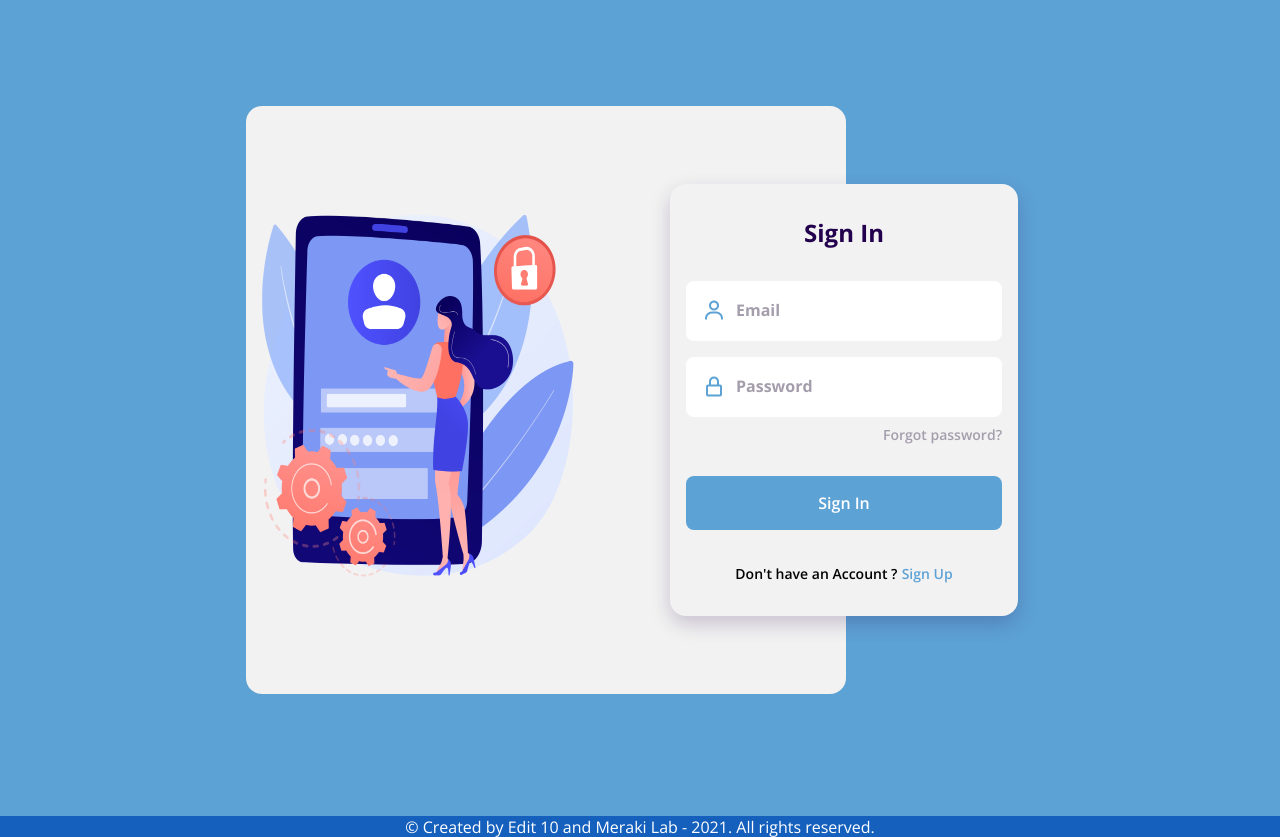
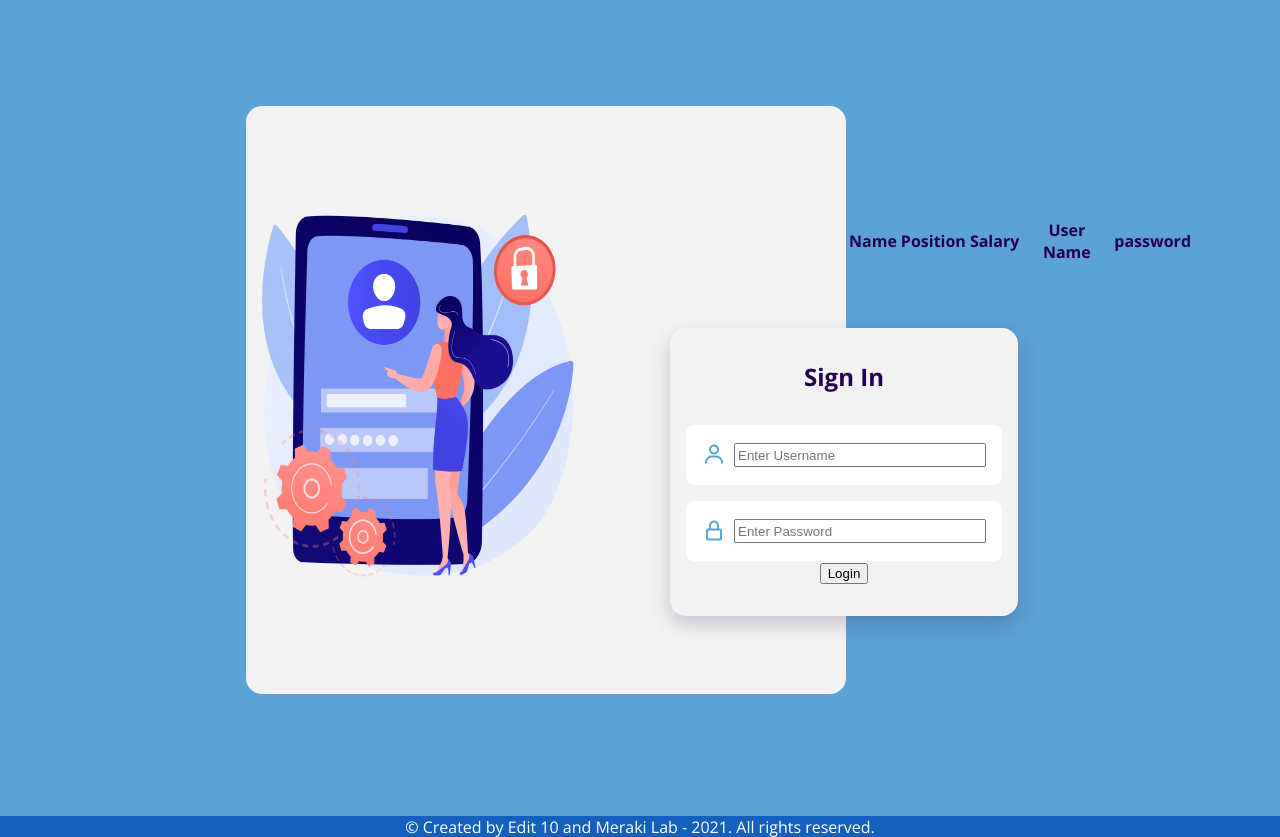
Before and after one commit to harshitaachadha/The-Cybernation-Project---Teach-yourself-cybersecurity, a Django app: page /login in a window 1280 px wide. Shown: the top 837 px of the page. Run offline with Django 3.2, Linux system fonts and the light colour scheme; lists and menus that the app fills with data are empty.

Commit message:
Update login.html

```diff
--- a/templates/login.html
+++ b/templates/login.html
@@ -26,55 +26,39 @@
 
                         <div class="login__box">
                             <i class='bx bx-user login__icon'></i>
-                            <input type="text" placeholder="Email" class="login__input">
+                            <input type="text" placeholder="Enter Username" name="username" >
                         </div>
 
                         <div class="login__box">
                             <i class='bx bx-lock-alt login__icon'></i>
-                            <input type="password" placeholder="Password" class="login__input">
+                            <input type="password" placeholder="Enter Password" name="password" >
                         </div>
+                        <button type="submit">Login</button>
 
-                        <a href="#" class="login__forgot">Forgot password?</a>
-
-                        <a href="#" class="login__button">Sign In</a>
-
-                        <div>
-                            <span class="login__account">Don't have an Account ?</span>
-                            <span class="login__signin" id="sign-up">Sign Up</span>
-                        </div>
                     </form>
 
-                    <form action="" class="login__create none" id="login-up">
-                        <h1 class="login__title">Create Account</h1>
-
-                        <div class="login__box">
-                            <i class='bx bx-user login__icon'></i>
-                            <input type="text" placeholder="Username" class="login__input">
-                        </div>
-
-                        <div class="login__box">
-                            <i class='bx bx-at login__icon'></i>
-                            <input type="text" placeholder="Email" class="login__input">
-                        </div>
-
-                        <div class="login__box">
-                            <i class='bx bx-lock-alt login__icon'></i>
-                            <input type="password" placeholder="Password" class="login__input">
-                        </div>
-
-                        <a href="#" class="login__button">Sign Up</a>
-
-                        <div>
-                            <span class="login__account">Already have an Account ?</span>
-                            <span class="login__signup" id="sign-in">Sign In</span>
-                        </div>
-
-                        <div class="login__social">
-                            <a href="#" class="login__social-icon"><i class='bx bxl-facebook' ></i></a>
-                            <a href="#" class="login__social-icon"><i class='bx bxl-twitter' ></i></a>
-                            <a href="#" class="login__social-icon"><i class='bx bxl-google' ></i></a>
-                        </div>
-                    </form>
+                    <table>
+      <thead>
+        <tr>
+          <th>Name</th>
+          <th>Position</th>
+          <th> Salary </th>
+          <th> User Name </th>
+          <th> password </th>
+        <tr>
+      </thead>
+      <tbody>
+      {% for item in ans %}
+        <tr>
+          <td>{{ item.name }}</td>
+          <td>{{ item.position }}</td>
+          <td>{{ item.sal }}</td>
+          <td>{{ item.user_name }}</td>
+          <td>{{ item.password }}</td>
+        </tr>
+      {% endfor %}
+      </tbody>
+    </table>
                 </div>
             </div>
         </div>
```
